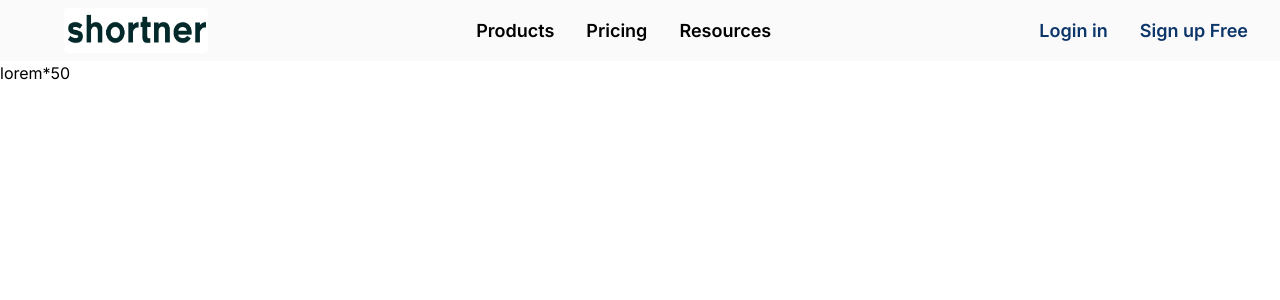
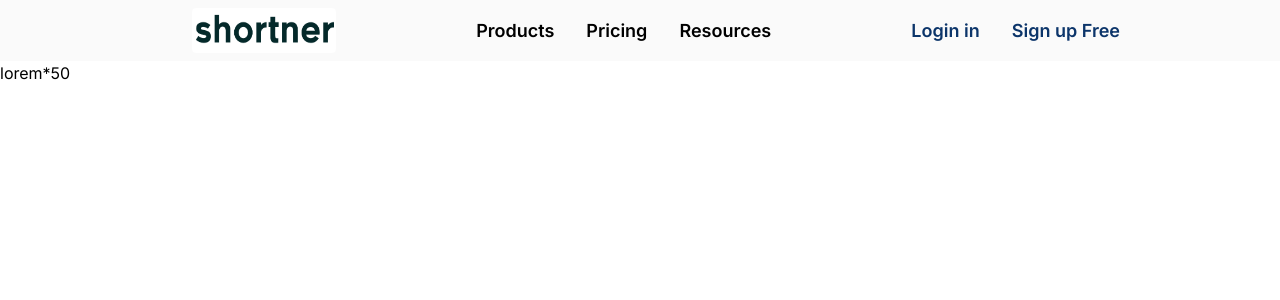
Before and after one commit to tarun-upadhyay/url-shortner, a Next.js app: page / in a window 1280 px wide. Shown: the top 300 px of the page. Built offline with nearby package versions, Linux system fonts and the light colour scheme; a web font is replaced by a local one.

Commit message:
setup created

```diff
--- a/src/app/Components/Header.tsx
+++ b/src/app/Components/Header.tsx
@@ -25,7 +25,7 @@ const Header = () => {
 
   return (
     <header
-      className={`px-8 bordermd:px-40 md:py-2 py-6 bg-white-800 sticky top-0 z-[100] bg-neutral-50 w-full ${
+      className={`px-8 md:px-40 md:py-2 py-6 bg-white-800 sticky top-0 z-[100] bg-neutral-50 w-full ${
         handleShow ? "shadow-sm" : ""
       }`}
     >
```
